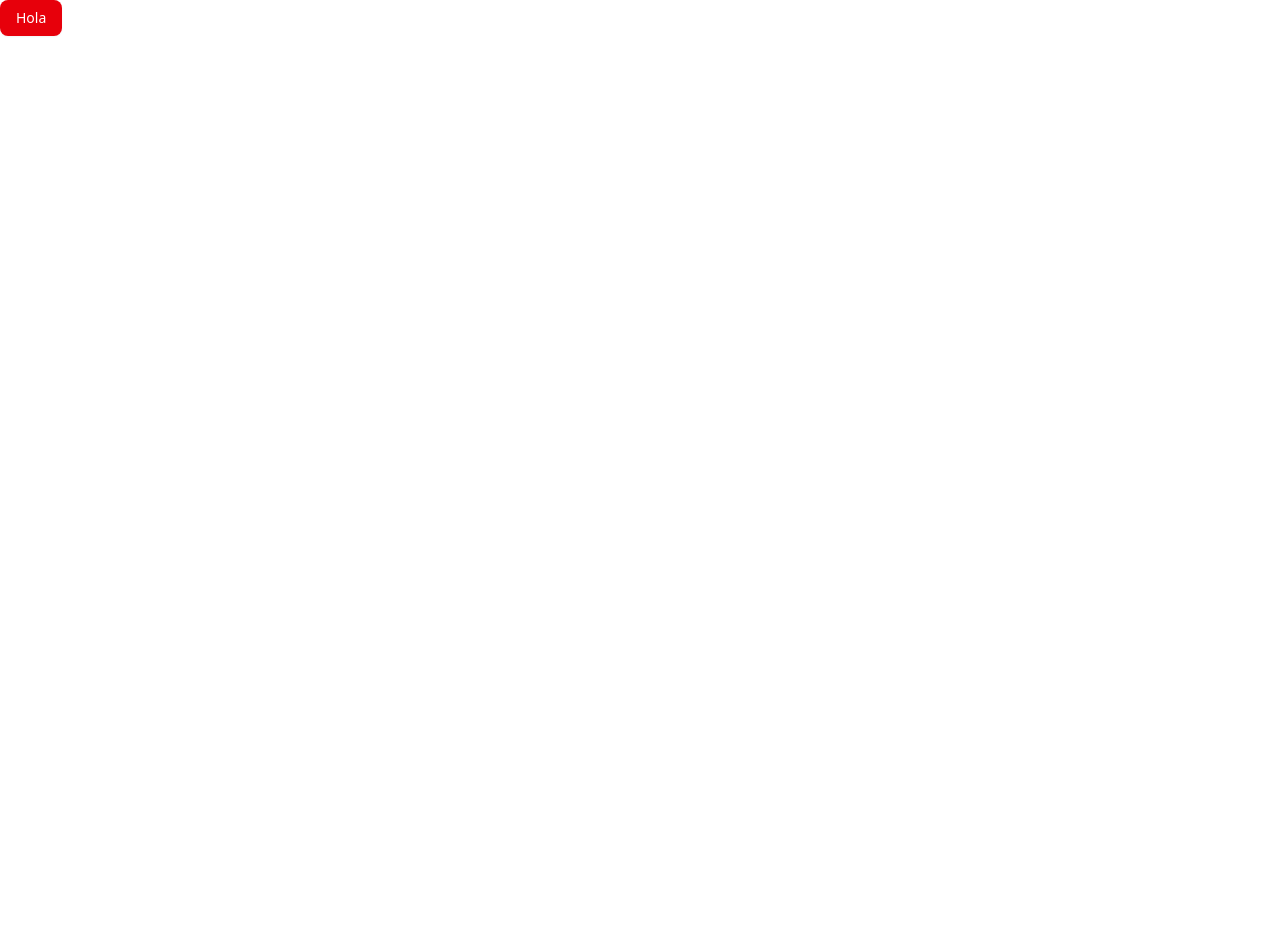
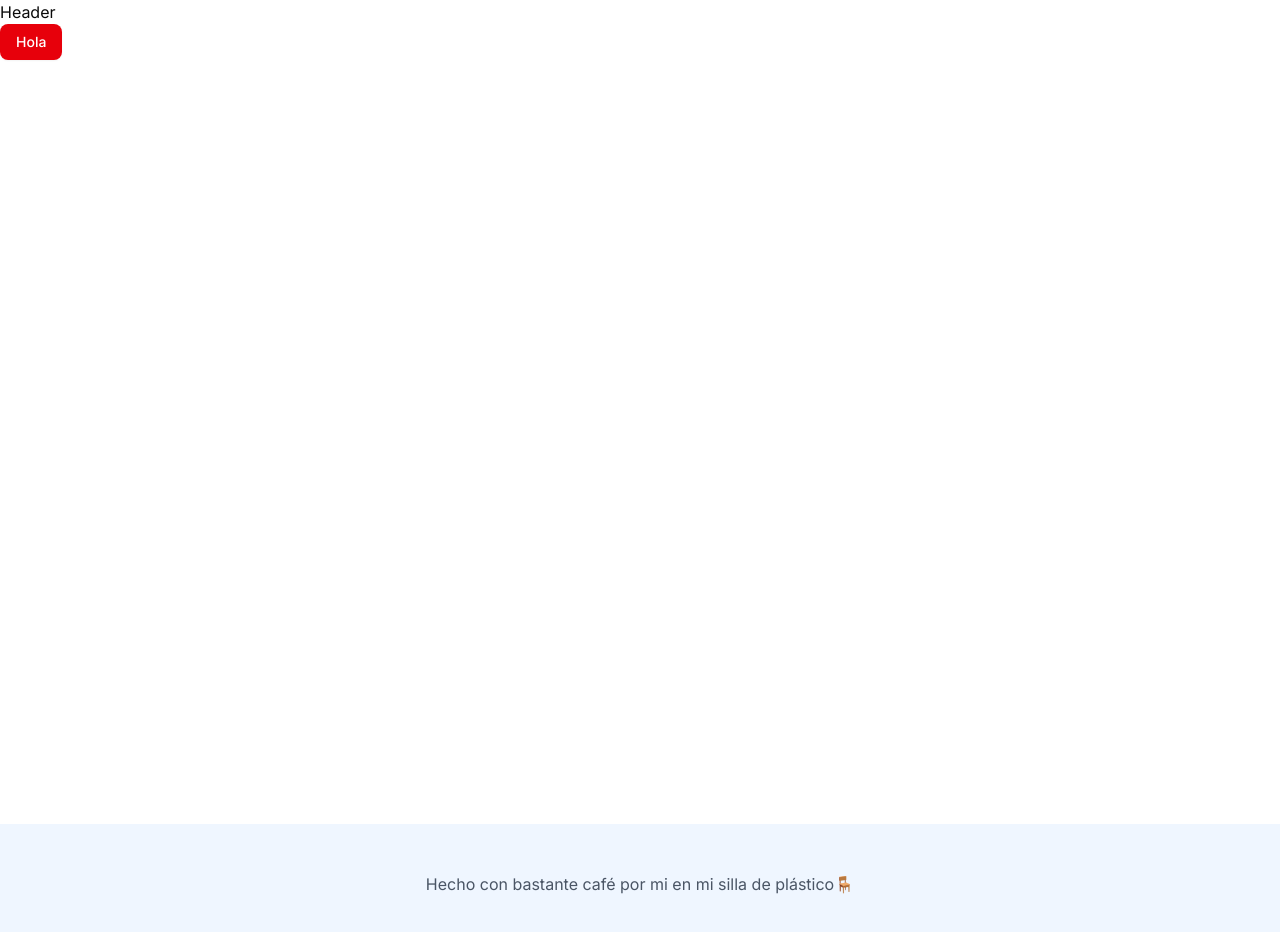
Before and after one commit to davidmanueldev/proyecto-integrador-1, a Next.js app: page / in a window 1280 px wide. Shown: the top 932 px of the page. Before the commit the page ends 800 px from the top, so only its background shows below. Built offline with nearby package versions, Linux system fonts and the light colour scheme.

Commit message:
Basic App Layout

```diff
--- a/app/layout.js
+++ b/app/layout.js
@@ -1,29 +1,29 @@
-import { Geist, Geist_Mono } from "next/font/google";
+import { Inter } from "next/font/google";
 import "./globals.css";
+import Header from "@/components/header";
 
-const geistSans = Geist({
-  variable: "--font-geist-sans",
-  subsets: ["latin"],
-});
-
-const geistMono = Geist_Mono({
-  variable: "--font-geist-mono",
-  subsets: ["latin"],
-});
+const inter = Inter({ subset: ["latin"] });
 
 export const metadata = {
-  title: "Create Next App",
-  description: "Generated by create next app",
+  title: "Título interesante",
+  description: "Plataforma Financiera para el Futuro",
 };
 
 export default function RootLayout({ children }) {
   return (
     <html lang="en">
-      <body
-        className={`${geistSans.variable} ${geistMono.variable} antialiased`}
-      >
-        {children}
+      <body className={`${inter.className}`}>
+        {/*Header */}
+        <Header />
+        {/* Main content */}
+        <main className="min-h-screen">{children}</main>
       </body>
+      {/* Footer */}
+      <footer className="bg-blue-50 py-12">
+        <div className="container mx-auto px-4 text-center text-gray-600">
+          <p>Hecho con bastante café por mi en mi silla de plástico🪑</p>
+        </div>
+      </footer>
     </html>
   );
 }
--- /dev/null
+++ b/components/header.jsx
@@ -0,0 +1,5 @@
+const Header = () => {
+  return <div>Header</div>;
+};
+
+export default Header;
```
